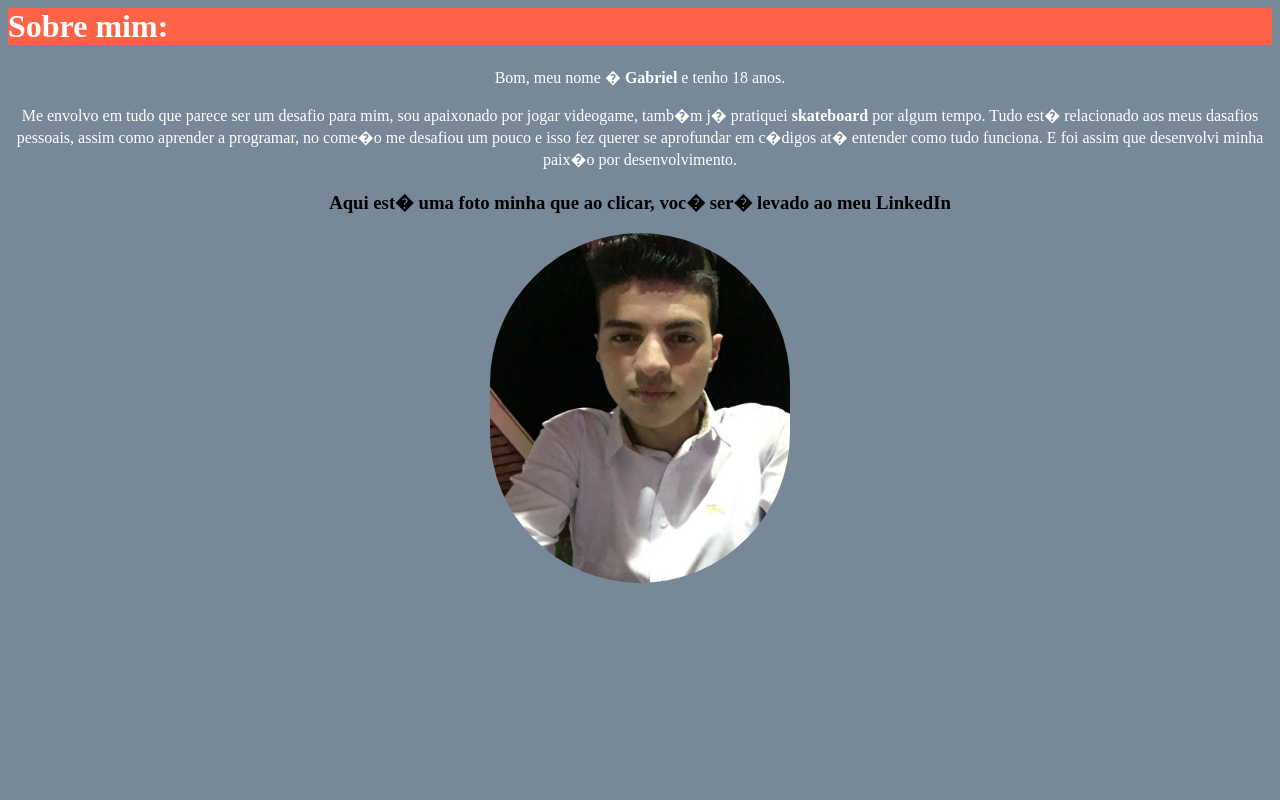
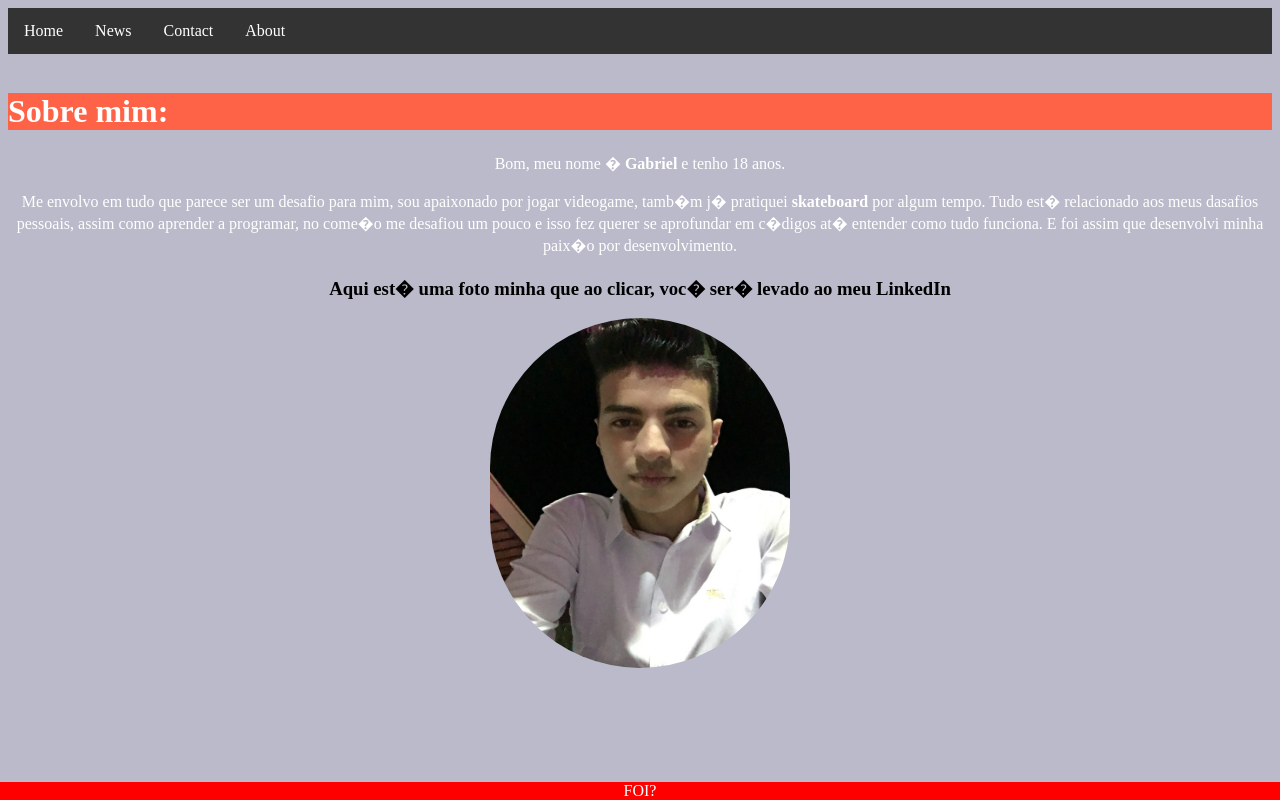
Before and after one commit to gabriel-ads/Codigos, a plain HTML site: page Gabriel_Alves.html in a window 1280 px wide. Drawn offline with Linux system fonts and the light colour scheme.

Commit message:
css edit

```diff
--- a/Gabriel_Alves.html
+++ b/Gabriel_Alves.html
@@ -2,8 +2,21 @@
  <head>
    <title>Me chamo Gabriel, gosto de games e desafios</title>
    <meta charset="UTF-8"/>
+
+   <link rel="stylesheet" type="text/css" href="css/style.css">
+
  </head>
- <body bgcolor=#778899>
+ <body bgcolor="#babaca">
+
+   <div class="navbar">
+   <ul>
+      <li class="navbar"><a class="active" href="#home">Home</a></li>
+      <li class="navbar"><a href="#news">News</a></li>
+      <li class="navbar"><a href="#contact">Contact</a></li>
+      <li class="navbar"><a href="#about">About</a></li>
+    </ul>
+   </div>
+   <br/>
    <h1  style="background-color:tomato; color:white;">Sobre mim:</h1>
 
    <p style="text-align:center; color:white;">Bom, meu nome � <b>Gabriel</b> e tenho 18 anos.</p>
@@ -17,6 +30,8 @@
 
 <div style="text-align: center;"><a href="https://www.linkedin.com/in/gabriel-alves-53643a195/" target="_blank"><img src="gbl.png" style="border-radius: 150px" width="300" height="350"  ></a></div>
 
-
+<div class="footer">
+ FOI?
+</div>
  </body>
 </html>
--- /dev/null
+++ b/css/style.css
@@ -0,0 +1,34 @@
+.navbar ul {
+    list-style-type: none;
+    margin: 0;
+    padding: 0;
+    overflow: hidden;
+    background-color: #333333;
+  }
+
+.navbar li {
+    float: left;
+  }
+
+.navbar li a {
+    display: block;
+    color: white;
+    text-align: center;
+    padding: 14px 16px;
+    text-decoration: none;
+  }
+
+  /* Change the link color to #111 (black) on hover */
+.navbar li a:hover {
+    background-color: #111;
+  }
+
+.footer {
+  position: fixed;
+  left: 0;
+  bottom: 0;
+  width: 100%;
+  background-color: red;
+  color: white;
+  text-align: center;
+}
```
Also changed, not shown: README.md (deleted).
